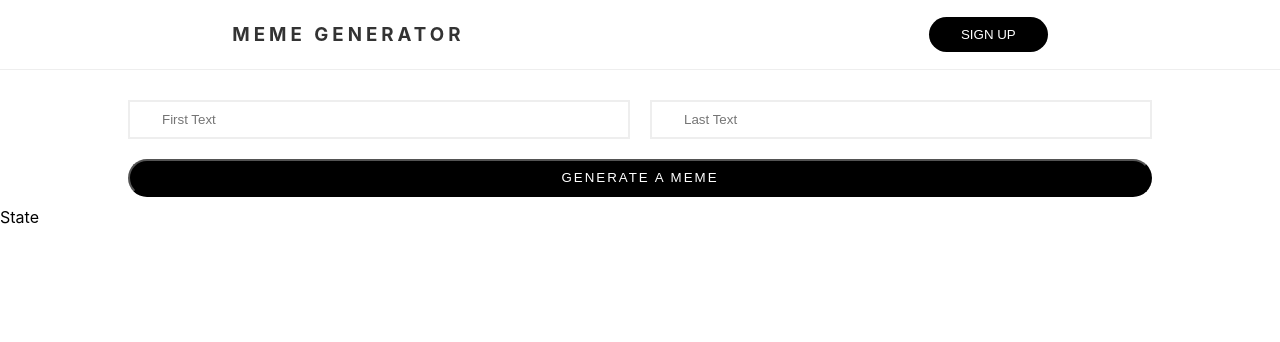
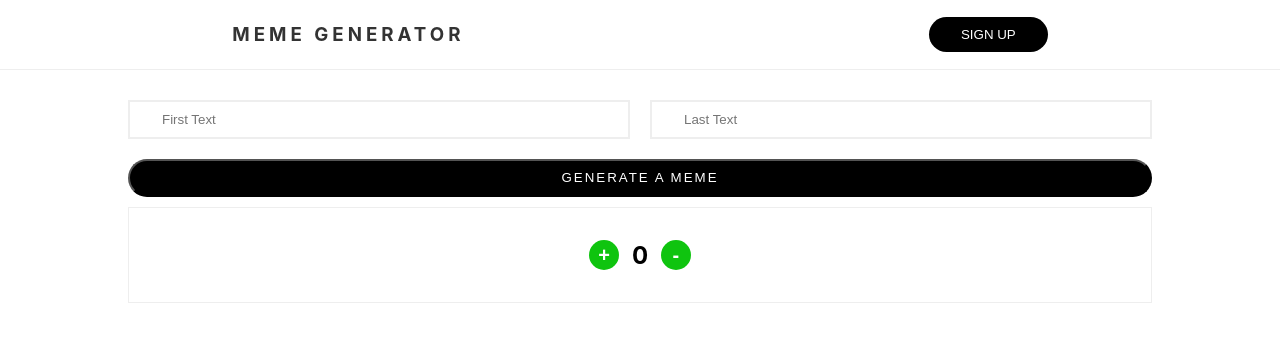
Before and after one commit to bilalhussain-dev/memes-generator-with-react, a React (Create React App) app: page / in a window 1280 px wide. Shown: the top 342 px of the page. Built offline with nearby package versions, Linux system fonts and the light colour scheme.

Commit message:
modified app

```diff
--- a/src/App.css
+++ b/src/App.css
@@ -66,3 +66,32 @@
   outline: none;
   border: 2px solid #eee;
 }
+
+
+
+
+/* Counter */
+
+.counter {
+  width: 80%;
+  margin: 30px auto;
+  background-color: #fff;
+  border: 1px solid #eee;
+  padding: 2rem;
+  display: flex;
+  justify-content: center;
+  align-items: center;
+}
+
+#btn-counter {
+  width: 30px;
+  height: 30px;
+  border-radius: 100px;
+  background-color: rgb(15, 196, 15);
+  color: #fff;
+  font-weight: bold;
+  border: none;
+  outline: none;
+  font-size: 20px;
+  margin: 0 .8rem;
+}
--- a/src/components/State.jsx
+++ b/src/components/State.jsx
@@ -1,8 +1,25 @@
-import React from 'react'
+import { useState,React} from 'react'
 
 function State() {
+
+  const [count, setCount] = useState(0);
+
+
+  //.. Increment counter
+  function updateCounter() {
+    setCount(count + 1);
+  };
+
+  function decCounter() {
+    setCount(count - 1);
+  };
   return (
-    <div>State</div>
+
+    <div className='counter'>
+        <button id='btn-counter' onClick={updateCounter}>+</button>
+        <h2 className='output'>{count}</h2>
+        <button id="btn-counter" onClick={decCounter}>-</button>
+    </div>
   )
 }
 
```
